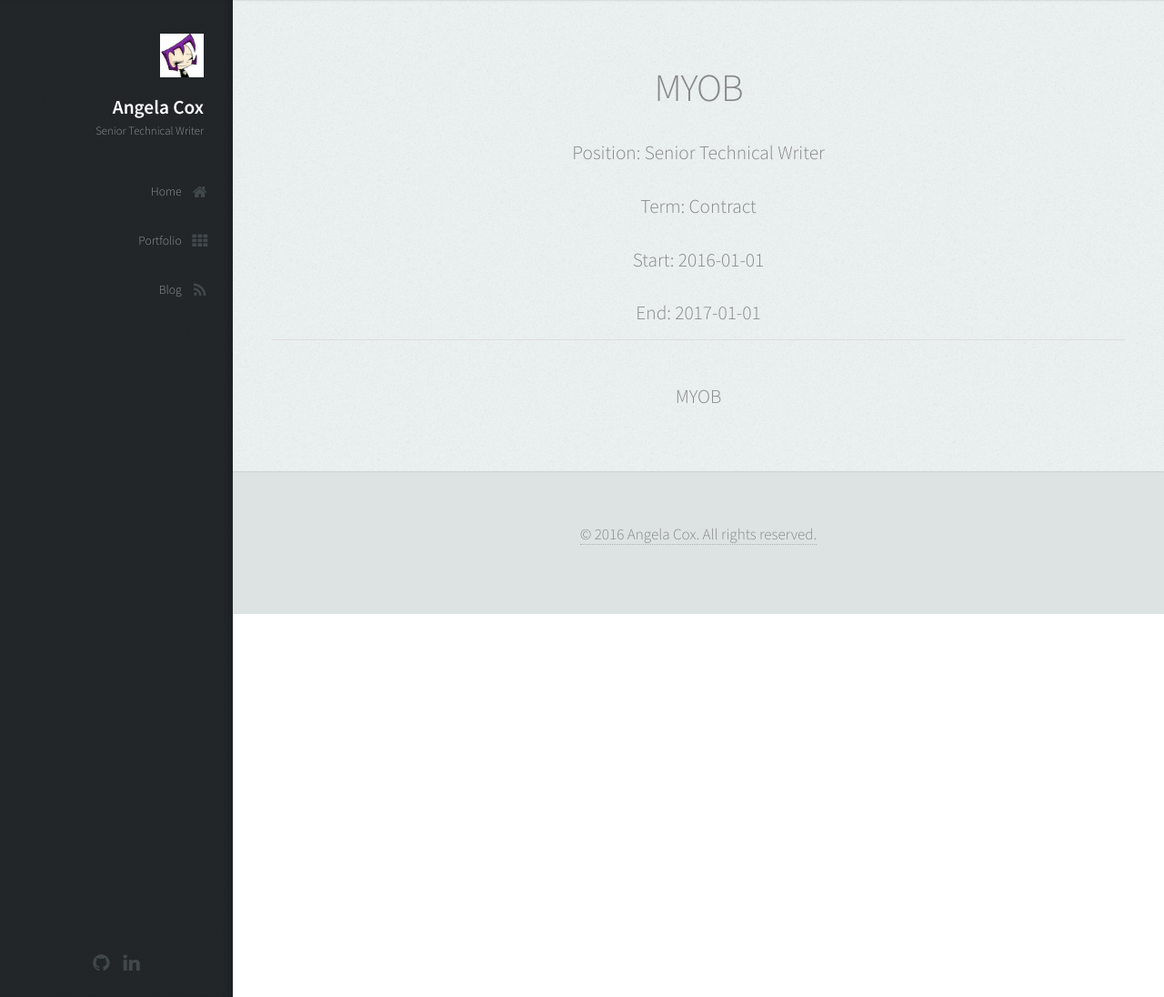
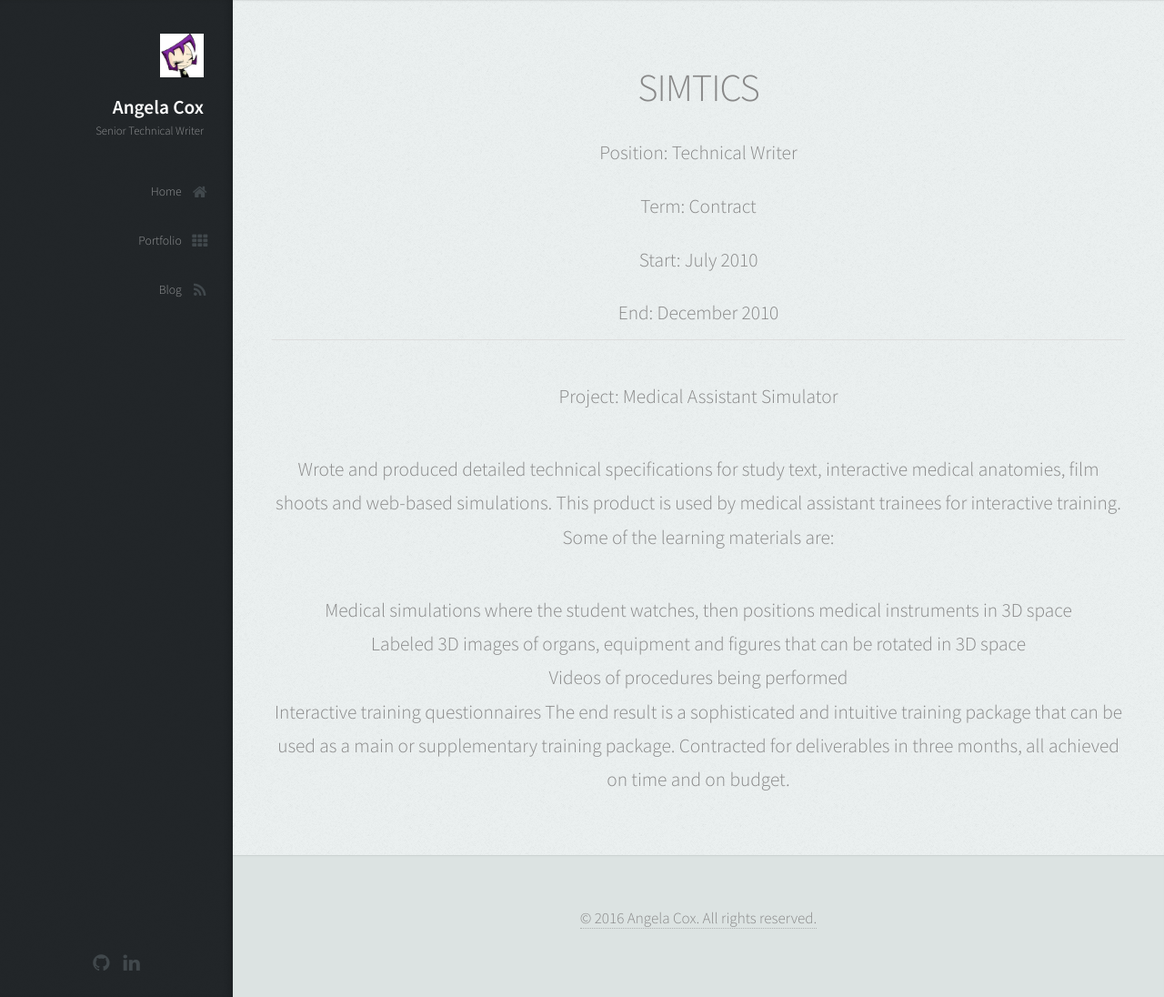
Before and after one commit to AngelaCox/UX-Portfolio, a Jekyll site: the page built from _roles/simtics.md, in a window 1280 px wide and 1096 px high. Shown: the whole window at 91% size. Built offline with Jekyll 4.4.1, drawn with Linux system fonts in a browser that asks for light colours; nearby versions of some CDN libraries; library files that are not in the unit come from our copies.

Commit message:
role descriptions

```diff
--- a/_roles/simtics.md
+++ b/_roles/simtics.md
@@ -1,11 +1,20 @@
 ---
 layout: role
-company:  MYOB
-position: Senior Technical Writer
+company:  SIMTICS
+position: Technical Writer
 thumbnail: images/MYOB.jpg
 term: Contract
-term_start: 2016-01-01
-term_end: 2017-01-01
+term_start: July 2010
+term_end: December 2010
 ---
 
-MYOB
+Project: Medical Assistant Simulator
+
+Wrote and produced detailed technical specifications for study text, interactive medical anatomies, film shoots and web-based simulations.
+This product is used by medical assistant trainees for interactive training. Some of the learning materials are:
+* Medical simulations where the student watches, then positions medical instruments in 3D space
+* Labeled 3D images of organs, equipment and figures that can be rotated in 3D space
+* Videos of procedures being performed
+* Interactive training questionnaires
+The end result is a sophisticated and intuitive training package that can be used as a main or supplementary training package.
+Contracted for deliverables in three months, all achieved on time and on budget.
```
Also changed, not shown: _roles/booktrack.md (+6 -6 lines), _roles/myob.md (+1 -1 lines).
